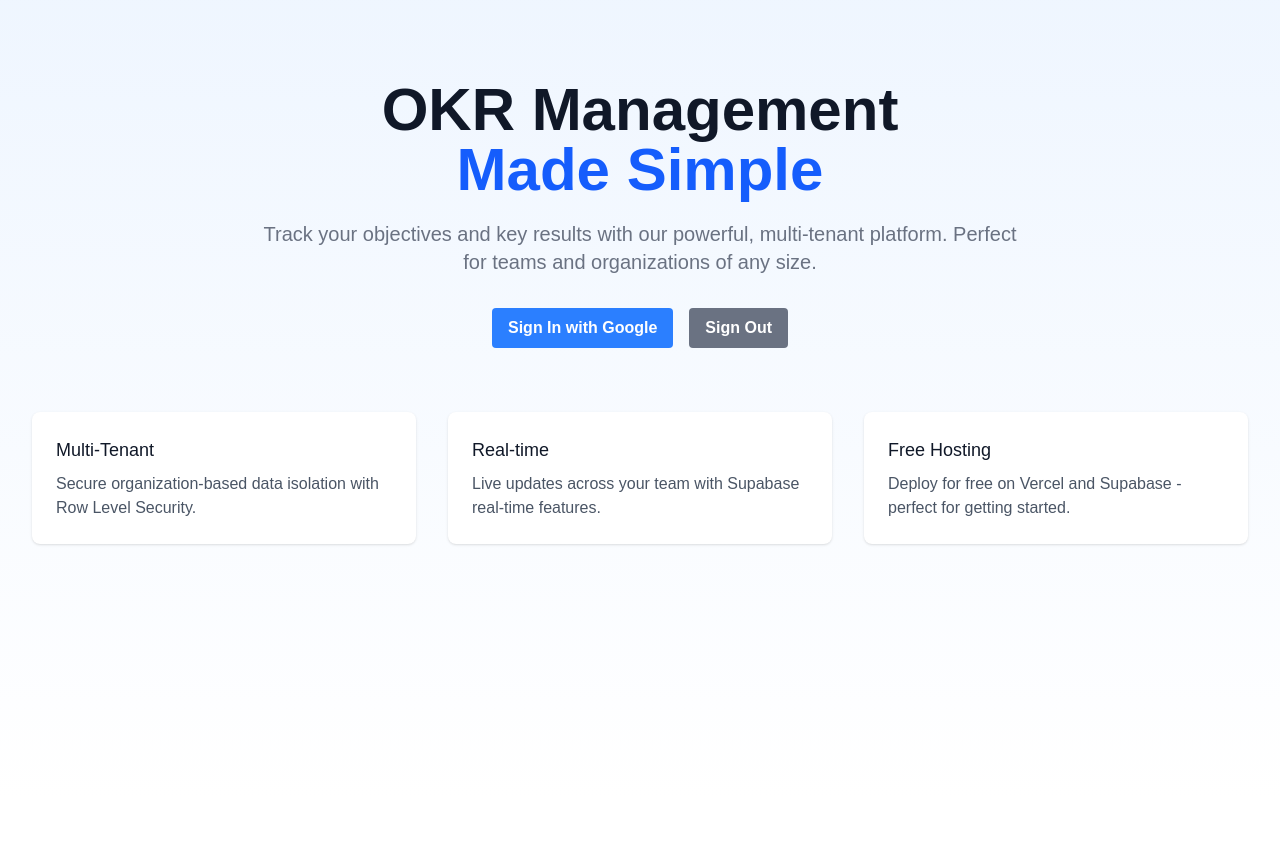
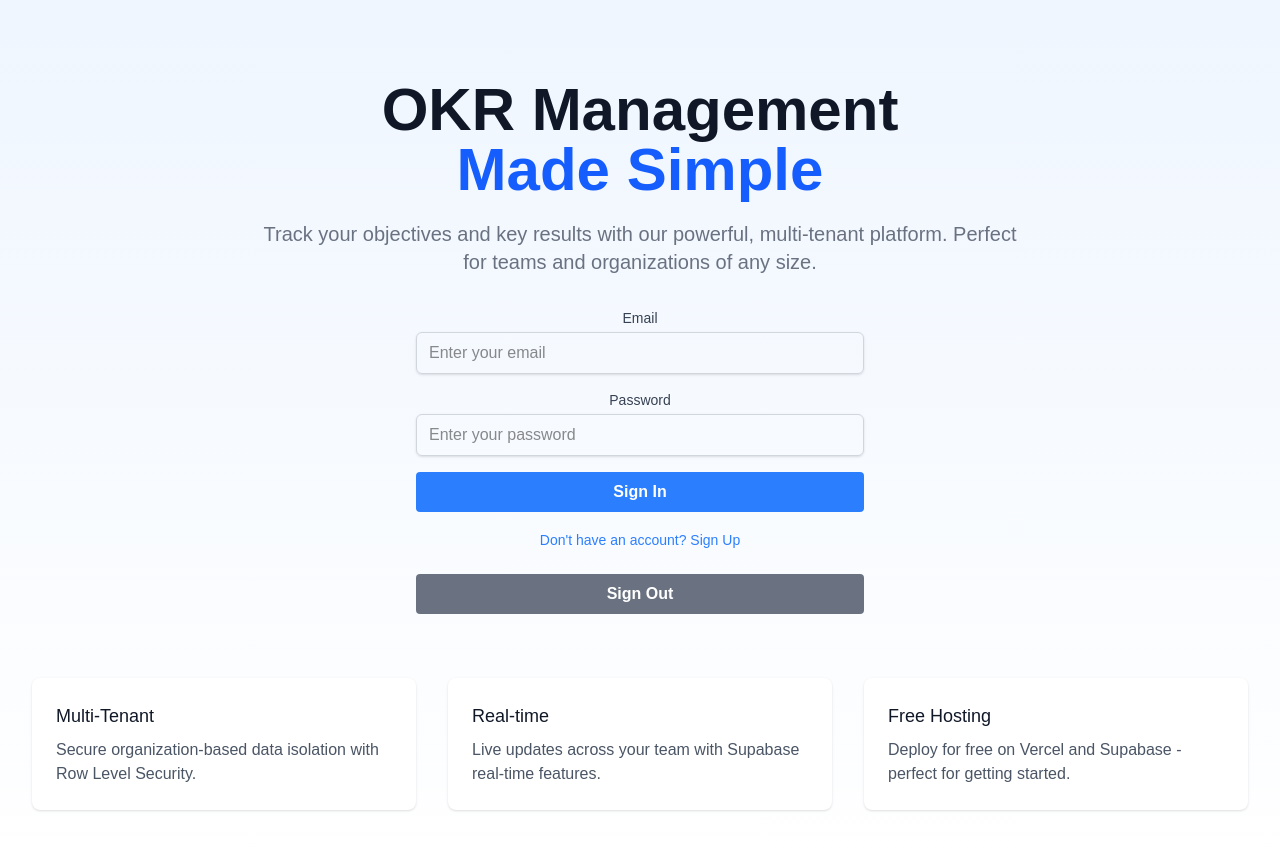
Before and after one commit to cbarney6/okr-app, a Next.js app: page / in a window 1280 px wide. Shown: the top 850 px of the page. Before the commit the page ends 800 px from the top, so only its background shows below. Built offline with nearby package versions, Linux system fonts and the light colour scheme; no server answers.

Commit message:
Update AuthButton for email/password authentication

```diff
--- a/src/components/auth/AuthButton.tsx
+++ b/src/components/auth/AuthButton.tsx
@@ -5,41 +5,120 @@ import { createClient } from '@/utils/supabase/client'
 
 export default function AuthButton() {
   const [loading, setLoading] = useState(false)
+  const [isSignUp, setIsSignUp] = useState(false)
+  const [email, setEmail] = useState('')
+  const [password, setPassword] = useState('')
+  const [message, setMessage] = useState('')
   const supabase = createClient()
 
-  const handleSignIn = async () => {
+  const handleAuth = async (e: React.FormEvent) => {
+    e.preventDefault()
     setLoading(true)
-    const { error } = await supabase.auth.signInWithOAuth({
-      provider: 'google',
+    setMessage('')
+
+    try {
+      if (isSignUp) {
+        const { error } = await supabase.auth.signUp({
+          email,
+          password,
           options: {
-        redirectTo: `${location.origin}/auth/callback`
+            emailRedirectTo: `${location.origin}/dashboard`
           }
         })
+
         if (error) {
-      console.error('Error signing in:', error)
+          setMessage(error.message)
+        } else {
+          setMessage('Check your email for the confirmation link!')
         }
+      } else {
+        const { error } = await supabase.auth.signInWithPassword({
+          email,
+          password
+        })
+
+        if (error) {
+          setMessage(error.message)
+        } else {
+          window.location.href = '/dashboard'
+        }
+      }
+    } catch (error) {
+      setMessage('An unexpected error occurred')
+    } finally {
       setLoading(false)
+    }
   }
 
   const handleSignOut = async () => {
     await supabase.auth.signOut()
+    window.location.href = '/'
   }
 
   return (
-    <div className="flex items-center gap-4">
+    <div className="w-full max-w-md mx-auto">
+      <form onSubmit={handleAuth} className="space-y-4">
+        <div>
+          <label htmlFor="email" className="block text-sm font-medium text-gray-700">
+            Email
+          </label>
+          <input
+            id="email"
+            type="email"
+            value={email}
+            onChange={(e) => setEmail(e.target.value)}
+            required
+            className="mt-1 block w-full px-3 py-2 border border-gray-300 rounded-md shadow-sm focus:outline-none focus:ring-blue-500 focus:border-blue-500"
+            placeholder="Enter your email"
+          />
+        </div>
+
+        <div>
+          <label htmlFor="password" className="block text-sm font-medium text-gray-700">
+            Password
+          </label>
+          <input
+            id="password"
+            type="password"
+            value={password}
+            onChange={(e) => setPassword(e.target.value)}
+            required
+            minLength={6}
+            className="mt-1 block w-full px-3 py-2 border border-gray-300 rounded-md shadow-sm focus:outline-none focus:ring-blue-500 focus:border-blue-500"
+            placeholder="Enter your password"
+          />
+        </div>
+
+        {message && (
+          <div className={`text-sm ${message.includes('Check your email') ? 'text-green-600' : 'text-red-600'}`}>
+            {message}
+          </div>
+        )}
+
         <button
-        onClick={handleSignIn}
+          type="submit"
           disabled={loading}
-        className="bg-blue-500 hover:bg-blue-700 text-white font-bold py-2 px-4 rounded disabled:opacity-50"
+          className="w-full bg-blue-500 hover:bg-blue-700 text-white font-bold py-2 px-4 rounded disabled:opacity-50"
         >
-        {loading ? 'Loading...' : 'Sign In with Google'}
+          {loading ? 'Loading...' : isSignUp ? 'Sign Up' : 'Sign In'}
         </button>
+
         <button
+          type="button"
+          onClick={() => setIsSignUp(!isSignUp)}
+          className="w-full text-blue-500 hover:text-blue-700 text-sm"
+        >
+          {isSignUp ? 'Already have an account? Sign In' : "Don't have an account? Sign Up"}
+        </button>
+
+        <button
+          type="button"
           onClick={handleSignOut}
-        className="bg-gray-500 hover:bg-gray-700 text-white font-bold py-2 px-4 rounded"
+          className="w-full bg-gray-500 hover:bg-gray-700 text-white font-bold py-2 px-4 rounded mt-2"
         >
           Sign Out
         </button>
+      </form>
     </div>
   )
 }
```
Lines whose indentation alone changed are shown as unchanged.
